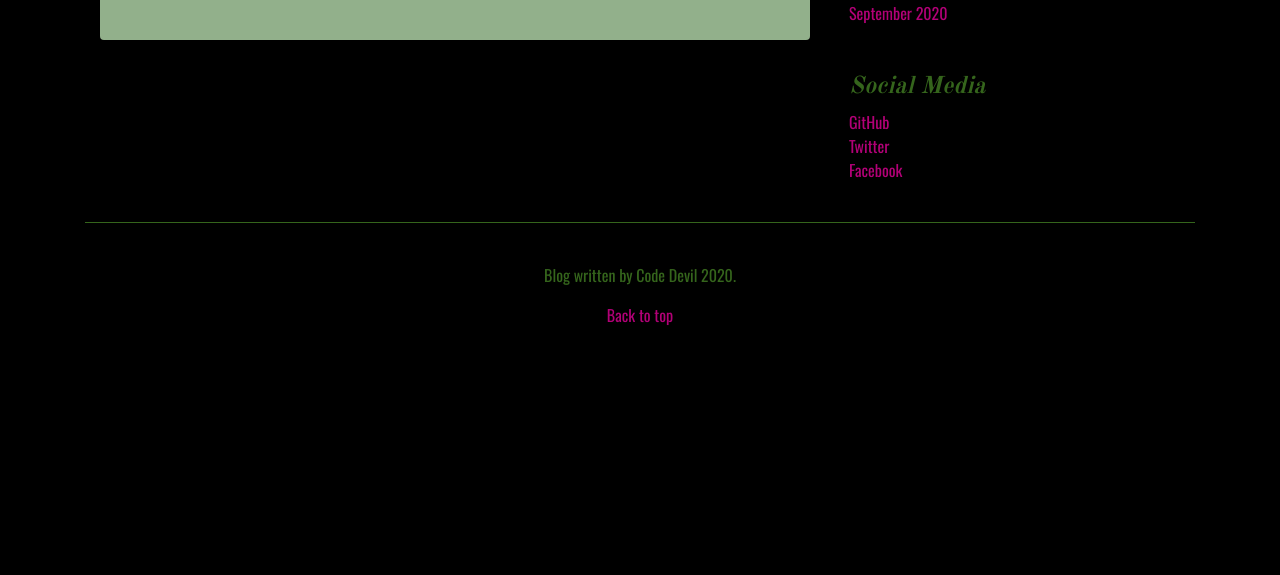
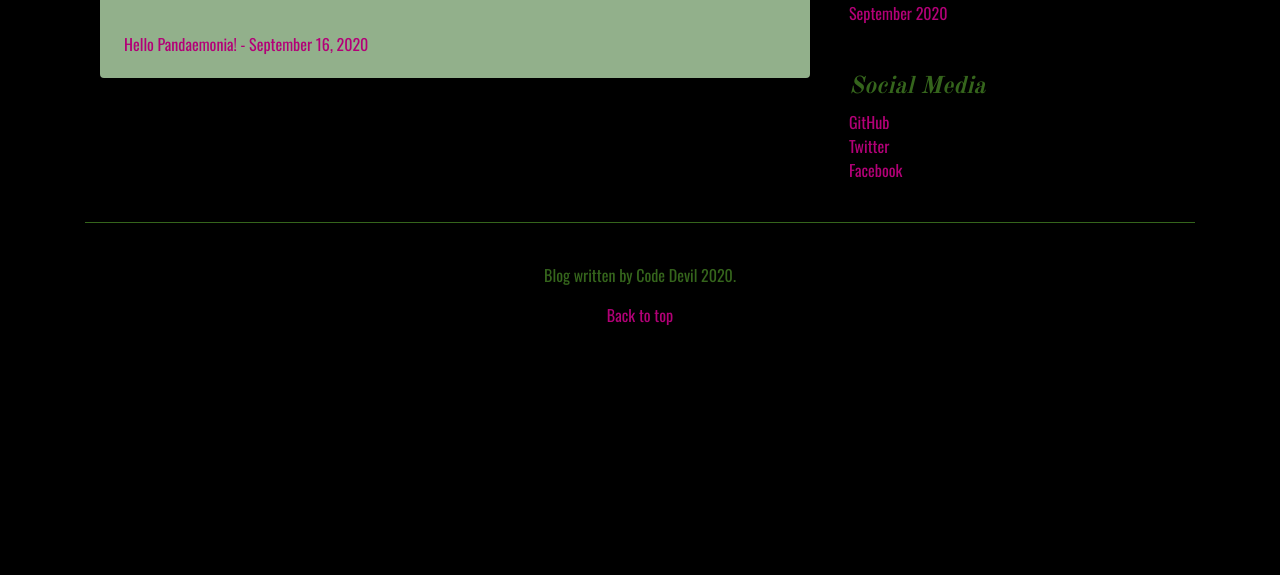
Before and after one commit to CodeDevil-Ca/CodeDevilSource, a website: page public/september20.html in a window 1280 px wide. Shown: the part 225-800 px from the top of the page. Drawn offline with nearby package versions, Linux system fonts and the light colour scheme; files that its build step writes are made by us from their sources; files whose address does not match are found by name.

Commit message:
updated and routed new pages

```diff
--- a/CSS/blog.css
+++ b/CSS/blog.css
@@ -27,7 +27,10 @@ a:hover {
     background-size: cover;
 }
 .post-custom{
-  padding: 1.5rem;
+  padding-left: 1.5rem;
+  padding-right: 1.5rem;
+  padding-bottom: .4rem;
+  padding-top: 2.5rem;
   background-color:#92b08b;
 }
 .background-about{
--- a/package.json
+++ b/package.json
@@ -4,7 +4,9 @@
   "description": "Code Devil Website",
   "main": "server.js",
   "dependencies": {
-    "express": "^4.17.1"
+    "express": "^4.17.1",
+    "route": "^0.2.5",
+    "router": "^1.3.5"
   },
   "devDependencies": {},
   "scripts": {
--- a/public/september20.html
+++ b/public/september20.html
@@ -58,7 +58,9 @@
         <div class="blog-post">
           <h2 class="blog-post-title">Archive September 2020</h2>
           <div class="rounded text-custom-dark post-custom">
-
+            <ol class="list-unstyled">
+              <li><a href="Post1">Hello Pandaemonia! - September 16, 2020</a></li>
+            </ol>
         </div>
       </div><!-- blog body-->
       </div><!-- /.blog-main -->
```
Also changed, not shown: public/index.html (+1 -1 lines), public/indexwcards.html (+1 -1 lines), public/opinions.html (+3 -1 lines), public/projects.html (+3 -1 lines), public/tutorials.html (+3 -1 lines), server.js (+12 -7 lines), 1 other file.
